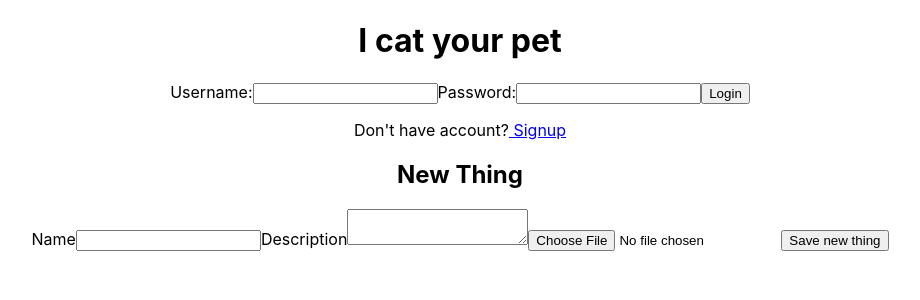
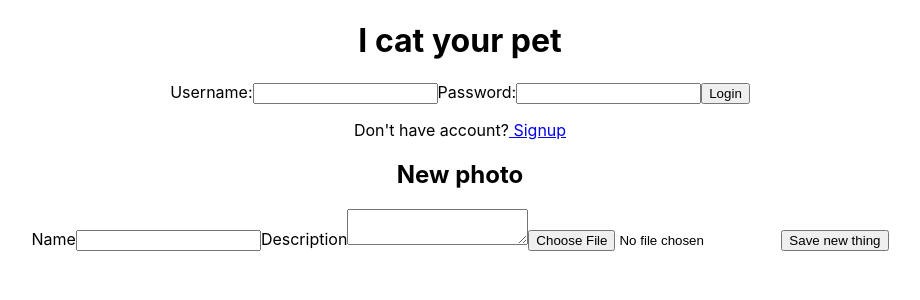
Before and after one commit to juliane-arruda/Final-Project-Full-Stack-IronHack-Front-End, a React (Create React App) app: page / in a window 1280 px wide. Shown: the top 300 px of the page, without its empty margins (180-1100 px from the left). Built offline with nearby package versions, Linux system fonts and the light colour scheme; no server answers.

Commit message:
correcting upload image

```diff
--- a/src/components/AddPhoto.js
+++ b/src/components/AddPhoto.js
@@ -24,12 +24,15 @@ class AddPhoto extends Component {
 
     const uploadData = new FormData();
     // imageUrl => this name has to be the same as in the model since we pass
-    // req.body to .create() method when creating a new thing in '/api/photo/create' POST route
+    // req.body to .create() method when creating a new thing in '/photo' POST route
+    console.log(e.target.file);
+    console.log(e.target.files);
     uploadData.append("imageUrl", e.target.files[0]);
 
+    console.log('vai subir imagem');
     service.handleUpload(uploadData)
       .then(response => {
-        // console.log('response is: ', response);
+        console.log('response is: ', response);
         // after the console.log we can see that response carries 'secure_url' which we can use to update the state
         this.setState({ imageUrl: response.secure_url });
       })
@@ -55,7 +58,7 @@ class AddPhoto extends Component {
   render() {
     return (
       <div>
-        <h2>New Thing</h2>
+        <h2>New photo</h2>
         <form onSubmit={e => this.handleSubmit(e)}>
           <label>Name</label>
           <input
--- a/src/components/api/service.js
+++ b/src/components/api/service.js
@@ -1,7 +1,7 @@
 import axios from 'axios';
 
 const service = axios.create({
-  baseURL: 'http://localhost:5000/api',
+  baseURL: 'http://localhost:5000/',
   // withCredentials: true // => you might need this when having the users in the app
 });
 
@@ -22,7 +22,7 @@ export default {
 
   saveNewThing(newThing) {
     // console.log('new thing is: ', newThing)
-    return service.post('/photo/create', newThing)
+    return service.post('/photo', newThing)
       .then(res => res.data)
       .catch(errorHandler);
   }
```
